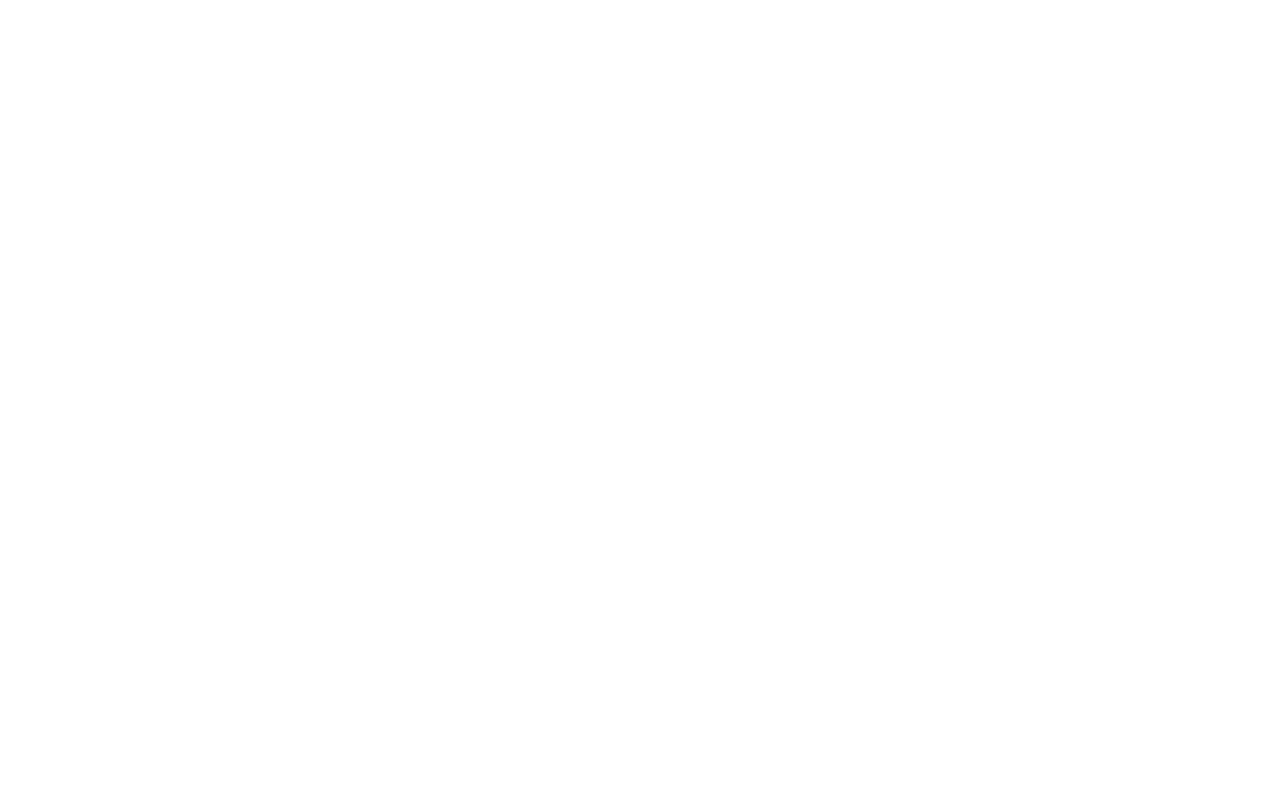
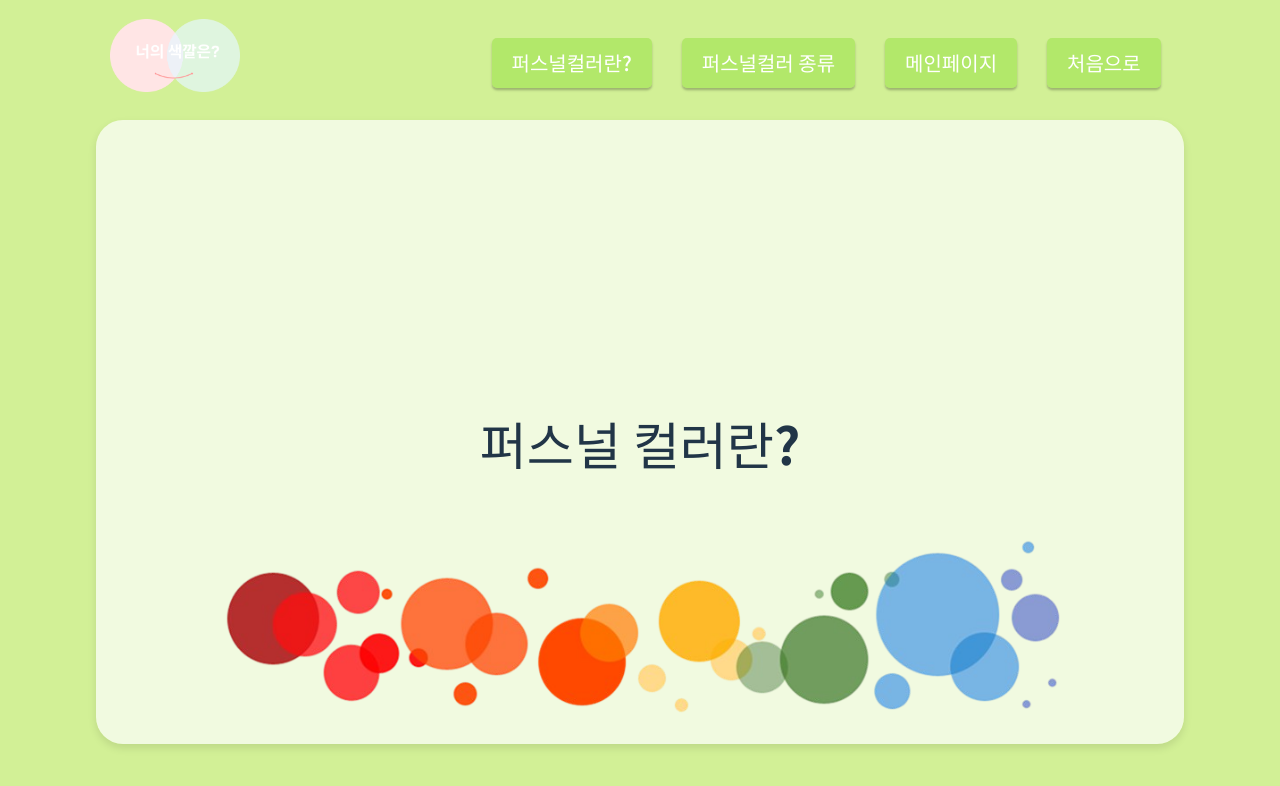
Before and after one commit to dajeong-kimm/what-is-your-color, a React (Vite) app in the folder frontend/yourcolors/: page /personaldefine in a window 1280 px wide. Before the commit this address had no page. Shown: the top 786 px of the page. Built offline with nearby package versions, Linux system fonts and the light colour scheme.

Commit message:
feat : define

```diff
--- a/frontend/yourcolors/src/App.jsx
+++ b/frontend/yourcolors/src/App.jsx
@@ -21,6 +21,7 @@ import Makeup from "./features/makeup/Makeup";
 import MediapipeCameraX from "./features/camera/MediapipeCameraX.jsx";
 import PersonalRecommend from "./features/recommend/PersonalRecommend";
 import ChoicePage from "./features/choice/ChoicePage.jsx";
+import PersonalDefine from "./features/personal-colors/PersonalDefine.jsx";
 import { RecoilRoot } from 'recoil';
 
 const App = () => {
@@ -51,7 +52,7 @@ const App = () => {
         <Route path="/choice" element={<ChoicePage />} />
         {/* <Route path="/bestworst" element={<BestWorst />} /> */}
         {/* <Route path="/:personalColor/recommend" element={<PersonalRecommend />} /> */}
-
+        <Route path="/personaldefine" element={<PersonalDefine />} />
       </Routes>
     </Router>
     </RecoilRoot>
--- /dev/null
+++ b/frontend/yourcolors/src/features/personal-colors/PersonalDefine.css
@@ -0,0 +1,20 @@
+.image-container {
+    display: flex;
+    flex-direction: column;
+    align-items: center;  /* 가로 중앙 정렬 */
+    justify-content: flex-end; /* 세로 방향 아래 정렬 */
+    height: 100%; /* 부모 요소의 높이를 꽉 채우도록 설정 */
+    width: 100%; /* 부모 요소의 전체 너비 사용 */
+    padding-bottom: 10px; /* 바닥과의 간격 */
+}
+
+.image {
+    max-width: 80%; /* 반응형 크기 조정 */
+    height: auto; /* 비율 유지 */
+}
+
+@media (max-width: 768px) {
+    .image {
+        max-width: 90%; /* 화면이 작아지면 이미지 크기 조정 */
+    }
+}
--- /dev/null
+++ b/frontend/yourcolors/src/features/personal-colors/PersonalDefine.jsx
@@ -0,0 +1,24 @@
+import React from "react";
+import Background from "../../background/background/Background";
+import Largemain from "../../background/background/LargeMain";
+import Topbar from "../../button/top/TopBar";
+import Color from "../../images/personal.png";
+import "./PersonalDefine.css";  // CSS 추가
+
+const PersonalDefine = () => {
+  return (
+    <Background>
+      <Topbar />
+      <Largemain>
+        <div className="image-container">
+         <h1>퍼스널 컬러란?</h1>
+
+            <img src={Color} alt="color" className="image" />
+        </div>
+
+      </Largemain>
+    </Background>
+  );
+};
+
+export default PersonalDefine;
```
Also changed, not shown: frontend/yourcolors/src/images/personal.png (added).
